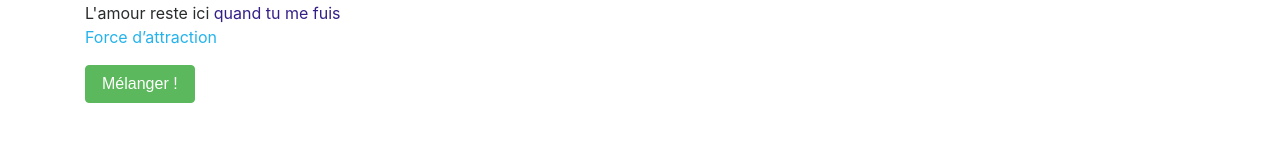
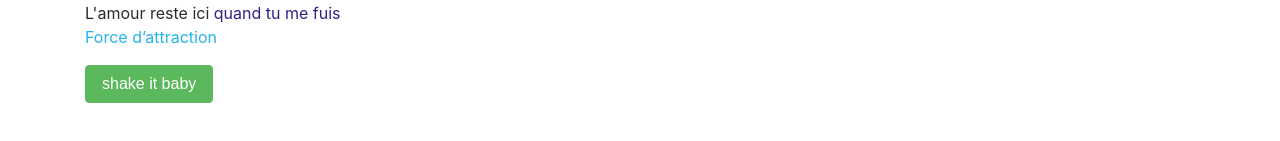
Before and after one commit to amdou7/force-d-attraction, a plain HTML site: page index.html in a window 1280 px wide. Shown: the part 597-738 px from the top of the page. Drawn offline with nearby package versions, Linux system fonts and the light colour scheme; a script that the page names is missing.

Commit message:
Changement du bouton shuffle

```diff
--- a/index.html
+++ b/index.html
@@ -43,7 +43,7 @@
 		L'amour reste ici <span class="fins-vers-impairs">quand tu me fuis</span><br />
 		<span class="vers-pairs">Force d’attraction</span></p>
 
-		<button type="button" id="shuffle" class="btn btn-success">Mélanger !</button>
+		<button type="button" id="shuffle" class="btn btn-success">shake it baby</button>
 	</div>
 	<script src="https://code.jquery.com/jquery-3.1.1.slim.min.js" integrity="sha384-A7FZj7v+d/sdmMqp/nOQwliLvUsJfDHW+k9Omg/a/EheAdgtzNs3hpfag6Ed950n" crossorigin="anonymous"></script>
 	<script src="https://cdnjs.cloudflare.com/ajax/libs/tether/1.4.0/js/tether.min.js" integrity="sha384-DztdAPBWPRXSA/3eYEEUWrWCy7G5KFbe8fFjk5JAIxUYHKkDx6Qin1DkWx51bBrb" crossorigin="anonymous"></script>
```
